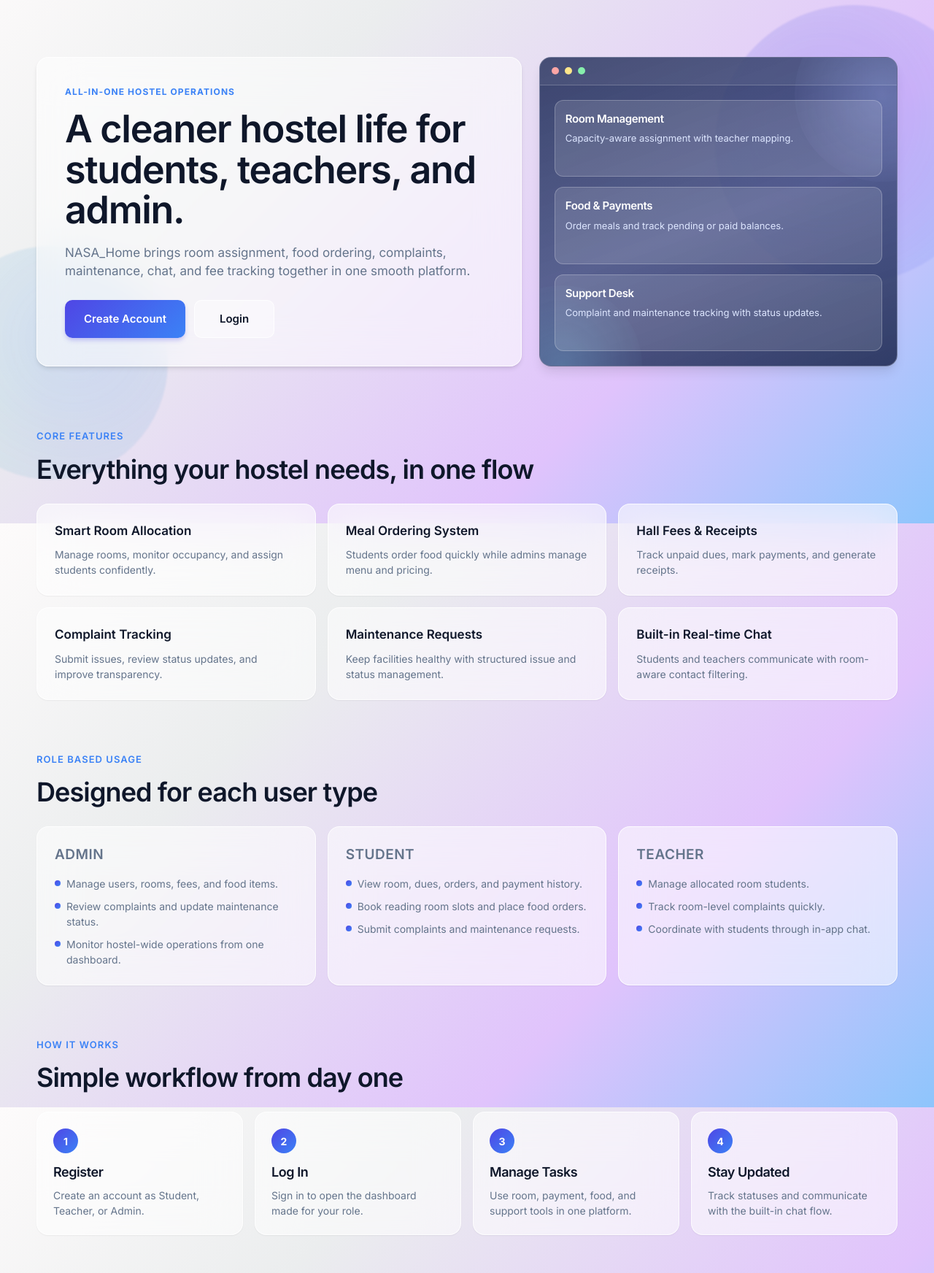
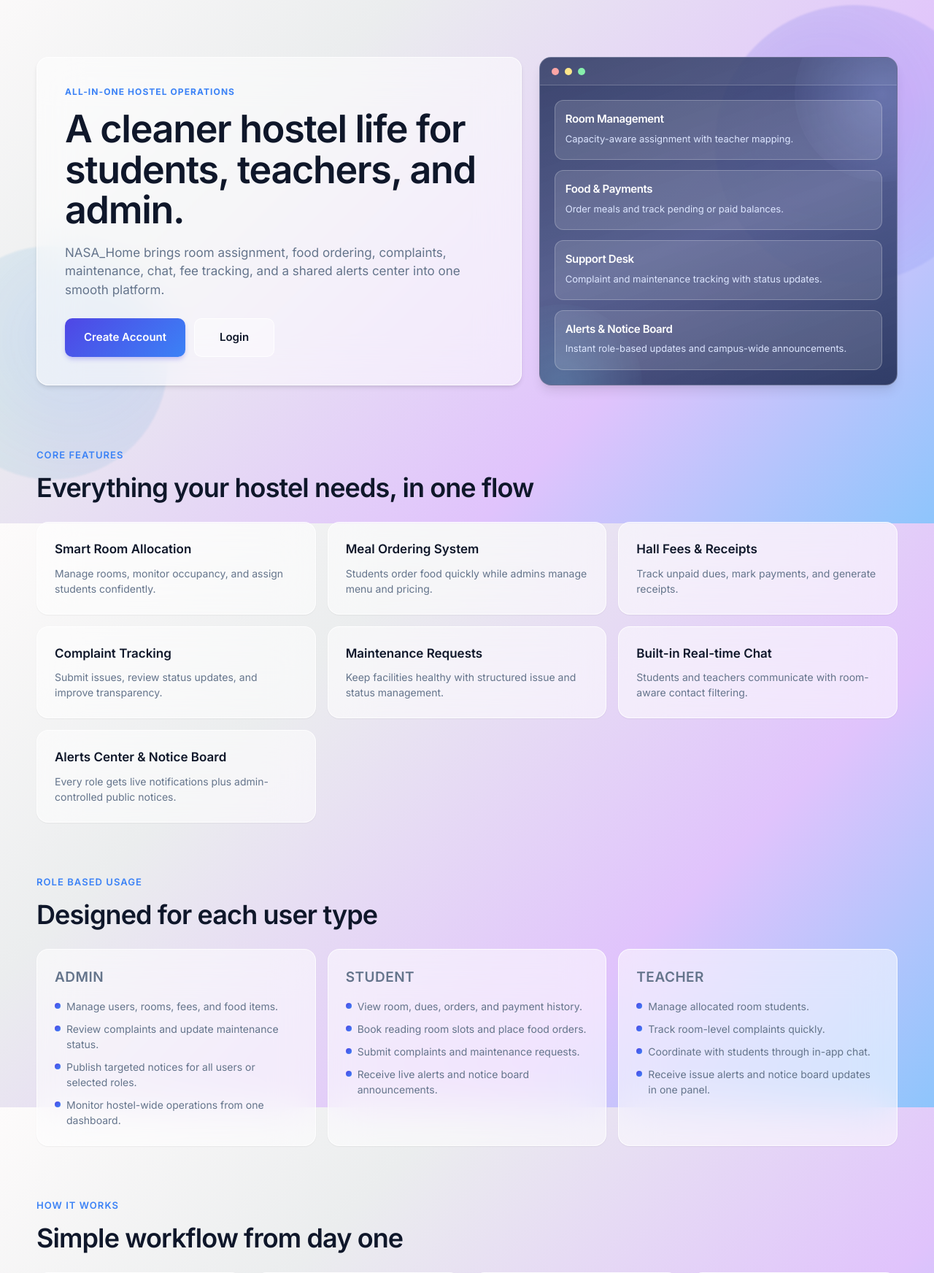
Before and after one commit to tamzid1103/Py_Hostel, a Flask app: page / in a window 1280 px wide. Shown: the part 83-1827 px from the top of the page at 73% size. Run offline with Flask 3, Linux system fonts and the light colour scheme.

Commit message:
Updated sql, landing page, Ui

```diff
--- a/app.py
+++ b/app.py
@@ -1495,6 +1495,12 @@ def student_reading_room():
             cursor.execute('''INSERT INTO Reading_Room_Bookings (student_id, booking_date, time_slot)
                               VALUES (%s, %s, %s)''', (student_id, booking_date, time_slot))
             conn.commit()
+
+            create_role_notifications(
+                ['Admin'],
+                f'{session["full_name"]} booked reading room on {booking_date} ({time_slot}).'
+            )
+
             flash('Reading room booked successfully!', 'success')
         except Exception:
             flash('Slot already booked or invalid request.', 'error')
--- a/static/css/style.css
+++ b/static/css/style.css
@@ -86,6 +86,7 @@ h6 {
     margin-bottom: 30px;
     font-size: 28px;
     background: linear-gradient(135deg, var(--primary), var(--info));
+    background-clip: text;
     -webkit-background-clip: text;
     -webkit-text-fill-color: transparent;
 }
@@ -446,6 +447,7 @@ header {
     font-size: 34px;
     font-weight: 700;
     background: linear-gradient(135deg, var(--primary), var(--info));
+    background-clip: text;
     -webkit-background-clip: text;
     -webkit-text-fill-color: transparent;
 }
--- a/templates/landing.html
+++ b/templates/landing.html
@@ -55,7 +55,7 @@
                     <h1>A cleaner hostel life for students, teachers, and admin.</h1>
                     <p class="hero-subtitle">
                         NASA_Home brings room assignment, food ordering, complaints, maintenance,
-                        chat, and fee tracking together in one smooth platform.
+                        chat, fee tracking, and a shared alerts center into one smooth platform.
                     </p>
 
                     <div class="hero-actions">
@@ -84,6 +84,10 @@
                         <div class="panel-stat">
                             <h4>Support Desk</h4>
                             <p>Complaint and maintenance tracking with status updates.</p>
+                        </div>
+                        <div class="panel-stat">
+                            <h4>Alerts & Notice Board</h4>
+                            <p>Instant role-based updates and campus-wide announcements.</p>
                         </div>
                     </div>
                 </div>
@@ -121,6 +125,10 @@
                         <h3>Built-in Real-time Chat</h3>
                         <p>Students and teachers communicate with room-aware contact filtering.</p>
                     </article>
+                    <article class="card feature-card reveal">
+                        <h3>Alerts Center & Notice Board</h3>
+                        <p>Every role gets live notifications plus admin-controlled public notices.</p>
+                    </article>
                 </div>
             </div>
         </section>
@@ -137,6 +145,7 @@
                         <ul>
                             <li>Manage users, rooms, fees, and food items.</li>
                             <li>Review complaints and update maintenance status.</li>
+                            <li>Publish targeted notices for all users or selected roles.</li>
                             <li>Monitor hostel-wide operations from one dashboard.</li>
                         </ul>
                     </article>
@@ -146,6 +155,7 @@
                             <li>View room, dues, orders, and payment history.</li>
                             <li>Book reading room slots and place food orders.</li>
                             <li>Submit complaints and maintenance requests.</li>
+                            <li>Receive live alerts and notice board announcements.</li>
                         </ul>
                     </article>
                     <article class="card role-card reveal">
@@ -154,6 +164,7 @@
                             <li>Manage allocated room students.</li>
                             <li>Track room-level complaints quickly.</li>
                             <li>Coordinate with students through in-app chat.</li>
+                            <li>Receive issue alerts and notice board updates in one panel.</li>
                         </ul>
                     </article>
                 </div>
@@ -185,7 +196,7 @@
                     <article class="workflow-step reveal">
                         <span>4</span>
                         <h3>Stay Updated</h3>
-                        <p>Track statuses and communicate with the built-in chat flow.</p>
+                        <p>Track statuses, alerts, and notices while chatting in real time.</p>
                     </article>
                 </div>
             </div>
@@ -312,8 +323,8 @@
                     </details>
                     <details>
                         <summary>How do complaint and maintenance updates appear?</summary>
-                        <p>Updates are visible inside each role dashboard, so users can follow status changes without
-                            external tools.</p>
+                        <p>Updates appear in each role dashboard and Alerts Center, so users can follow status changes
+                            without external tools.</p>
                     </details>
                 </div>
             </div>
```
Also changed, not shown: schema.sql (+9 -0 lines), README.md, 1 other file.
